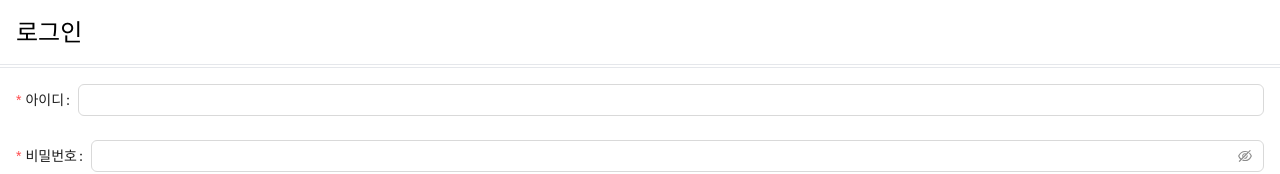
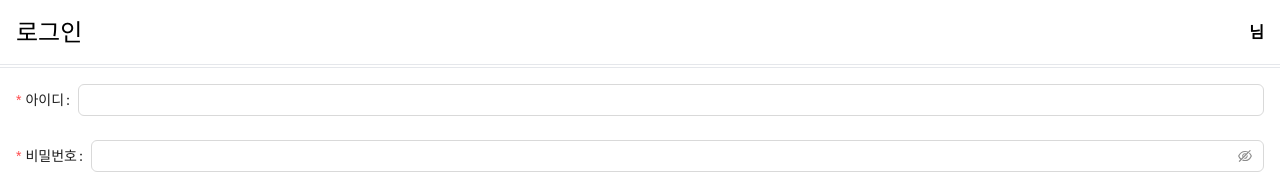
Before and after one commit to Auxilia606/my-service-test, a React (Vite) app in the folder frontend/: page /login in a window 1280 px wide. Shown: the top 174 px of the page. Built offline with nearby package versions, Linux system fonts and the light colour scheme.

Commit message:
Feat : 페이지 헤더에 사용자 닉네임 추가

```diff
--- a/frontend/src/shared/components/Page/components/PageHeader/component.tsx
+++ b/frontend/src/shared/components/Page/components/PageHeader/component.tsx
@@ -8,11 +8,11 @@ import { useUserInfoState } from "@shared/atom/userInfo";
 
 import { PageHeaderProps } from "./types";
 
-export const PageHeader: React.FC<PageHeaderProps> = (props) => {
+export const PageHeader = (props: PageHeaderProps) => {
   const { title, back, logout } = props;
   const navigate = useNavigate();
   const { mutateAsync } = useUserLogoutMutation();
-  const { updateUserInfo } = useUserInfoState();
+  const { userInfo, updateUserInfo } = useUserInfoState();
 
   const onClickBack = useCallback(() => {
     navigate(-1);
@@ -25,7 +25,7 @@ export const PageHeader: React.FC<PageHeaderProps> = (props) => {
   }, [mutateAsync, navigate, updateUserInfo]);
 
   return (
-    <div className="p-4 flex gap-4 border-b-4 border-double">
+    <div className="sticky top-0 p-4 flex gap-4 border-b-4 border-double items-center bg-white">
       {back && (
         <Button
           type="text"
@@ -34,6 +34,7 @@ export const PageHeader: React.FC<PageHeaderProps> = (props) => {
         />
       )}
       <span className="text-2xl flex-1">{title}</span>
+      {userInfo && <span className="font-bold">{userInfo.nickname}님</span>}
       {logout && (
         <Button type="default" onClick={onClickLogout}>
           로그아웃
```
